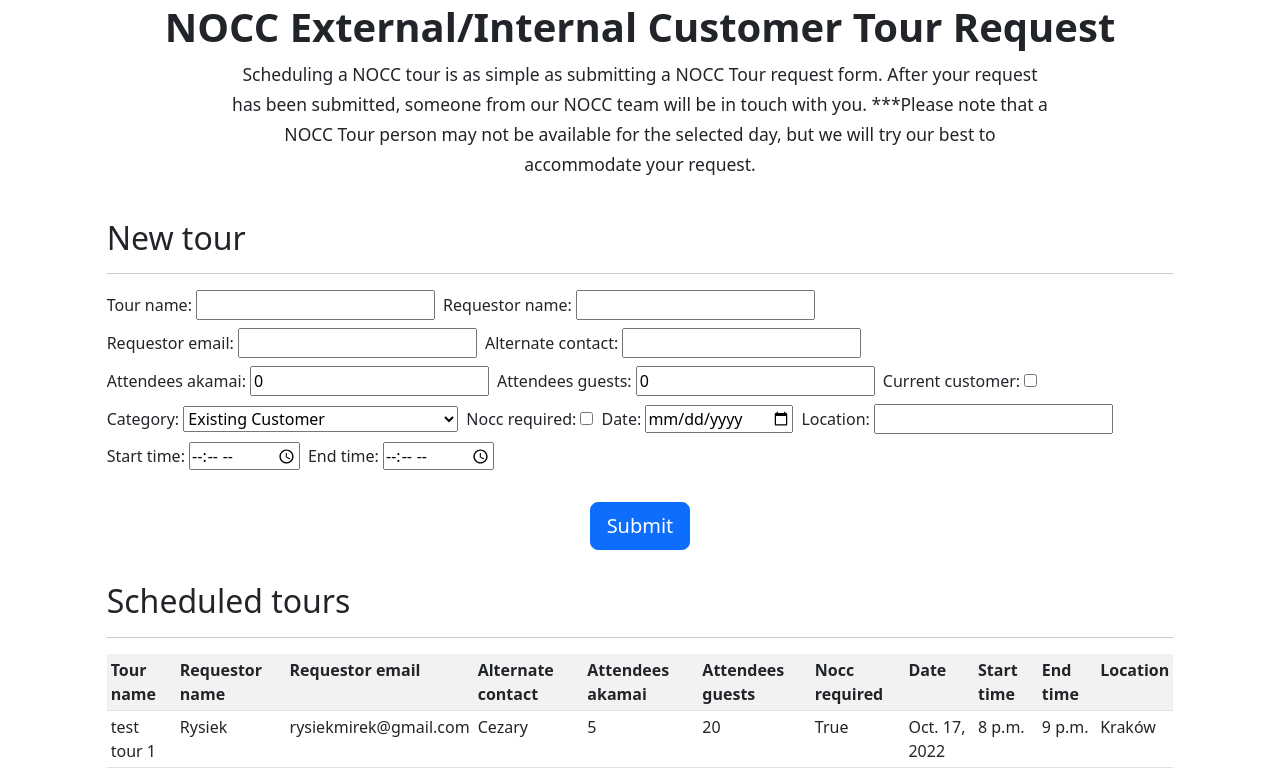
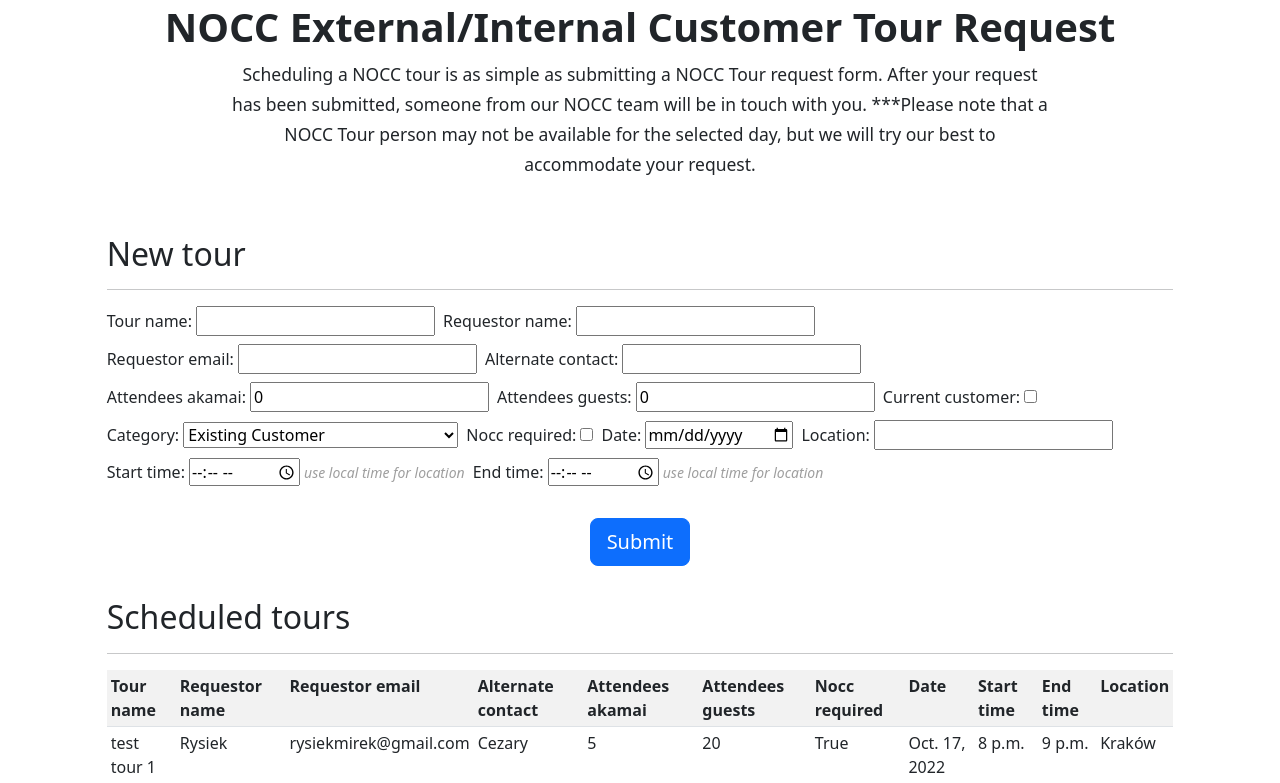
Before and after one commit to rysiekmirek/nocc-scheduler-app, a Django app: page /schedule-tour/ in a window 1280 px wide. Shown: the part 125-908 px from the top of the page. Run offline with Django 4.2, Linux system fonts and the light colour scheme; data comes from the database, SQL or seed files in the repository.

Commit message:
helptext

```diff
--- a/NoccSchedulerApp/models.py
+++ b/NoccSchedulerApp/models.py
@@ -26,8 +26,8 @@ class Tour(models.Model):
     nocc_required = models.BooleanField()
     date = models.DateField()
     location = models.CharField(max_length=100)
-    start_time = models.TimeField()
-    end_time = models.TimeField()
+    start_time = models.TimeField(help_text="use local time for location")
+    end_time = models.TimeField(help_text="use local time for location")
     created = models.DateTimeField(auto_now_add=True)
     id = models.UUIDField(default=uuid.uuid4, unique=True,
                             primary_key=True, editable=False)
--- a/templates/schedule-tour.html
+++ b/templates/schedule-tour.html
@@ -15,7 +15,7 @@
       <img class="d-block mx-auto mb-4" src="/media/akamai_fav.png" alt="" width="72" height="72">
       <h1 class="display-6 fw-bold">NOCC External/Internal Customer Tour Request</h1>
       <div class="col-lg-8 mx-auto">
-        <p class="lead mb-2"><small>Scheduling a NOCC tour is as simple as submitting a NOCC Tour request form.
+        <p class="lead mb-4"><small>Scheduling a NOCC tour is as simple as submitting a NOCC Tour request form.
           After your request has been submitted, someone from our NOCC team will be in touch with you.
           ***Please note that a NOCC Tour person may not be available for the selected day, but we will try our best to accommodate your request.</small>
       </div>
@@ -30,7 +30,7 @@
         {% csrf_token %}
         {% for field in form %}
           <div class="col-auto">
-             {{ field.label_tag }} {{ field }} <!--<i><small style="color:#9e9e9e">{{ field.help_text }}</small></i> -->
+             {{ field.label_tag }} {{ field }} <i><small style="color:#9e9e9e">{{ field.help_text }}</small></i>
           </div>
         {% endfor %}
       </div>
```
